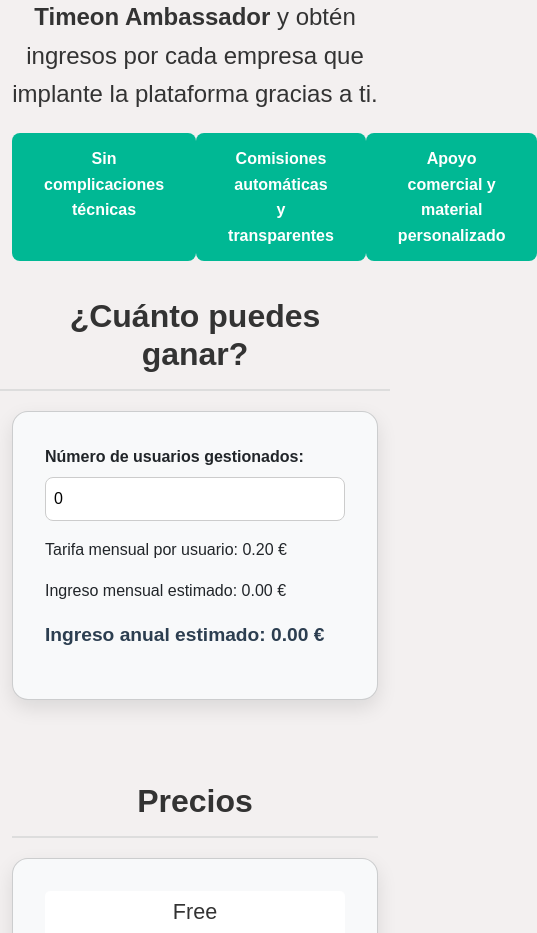
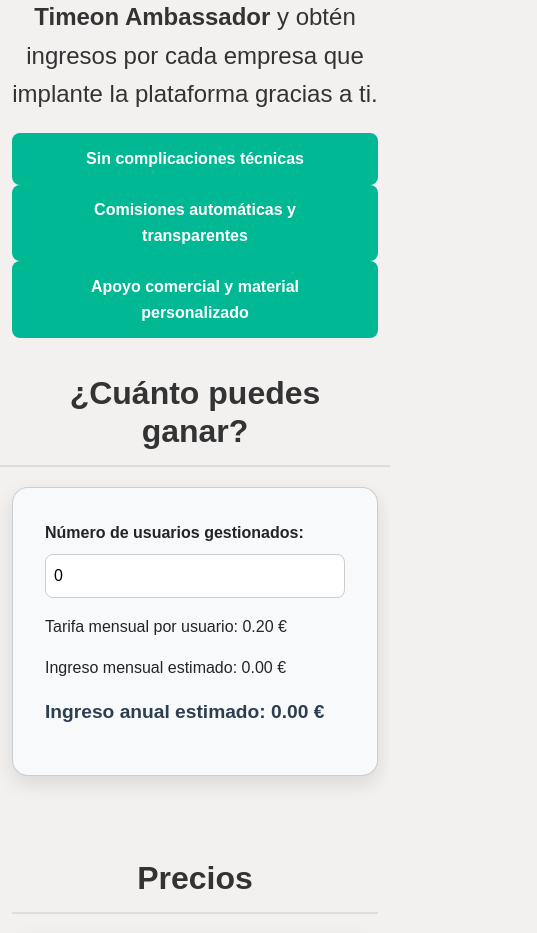
Before and after one commit to ErnestoDomenech/timeonambassadorprogram, a plain HTML site: page index.html in a window 390 px wide. Shown: the part 1807-2740 px from the top of the page, 537 px wide, since content can reach past the window. Drawn offline with nearby package versions, Linux system fonts and the light colour scheme; a script that the page names is missing.

Commit message:
ajustes css para mobile

```diff
--- a/index.html
+++ b/index.html
@@ -79,7 +79,7 @@
             <div class="row flexbox">
                 <h2 class="section-title">¿Qué es Timeon Ambassador Program?</h2>
                 <p class="section-subtitle">Timeon es la solución inteligente de control horario y gestión de personal, diseñada para simplificar la vida laboral de las empresas. Conviértete en <strong>Timeon Ambassador</strong> y obtén ingresos por cada empresa que implante la plataforma gracias a ti.</p>
-                <ul class="d-flex justify-content-evenly">
+                <ul class="benefits">
                     <li class="cta-button">Sin complicaciones técnicas</li>
                     <li class="cta-button">Comisiones automáticas y transparentes</li>
                     <li class="cta-button">Apoyo comercial y material personalizado</li>
```
